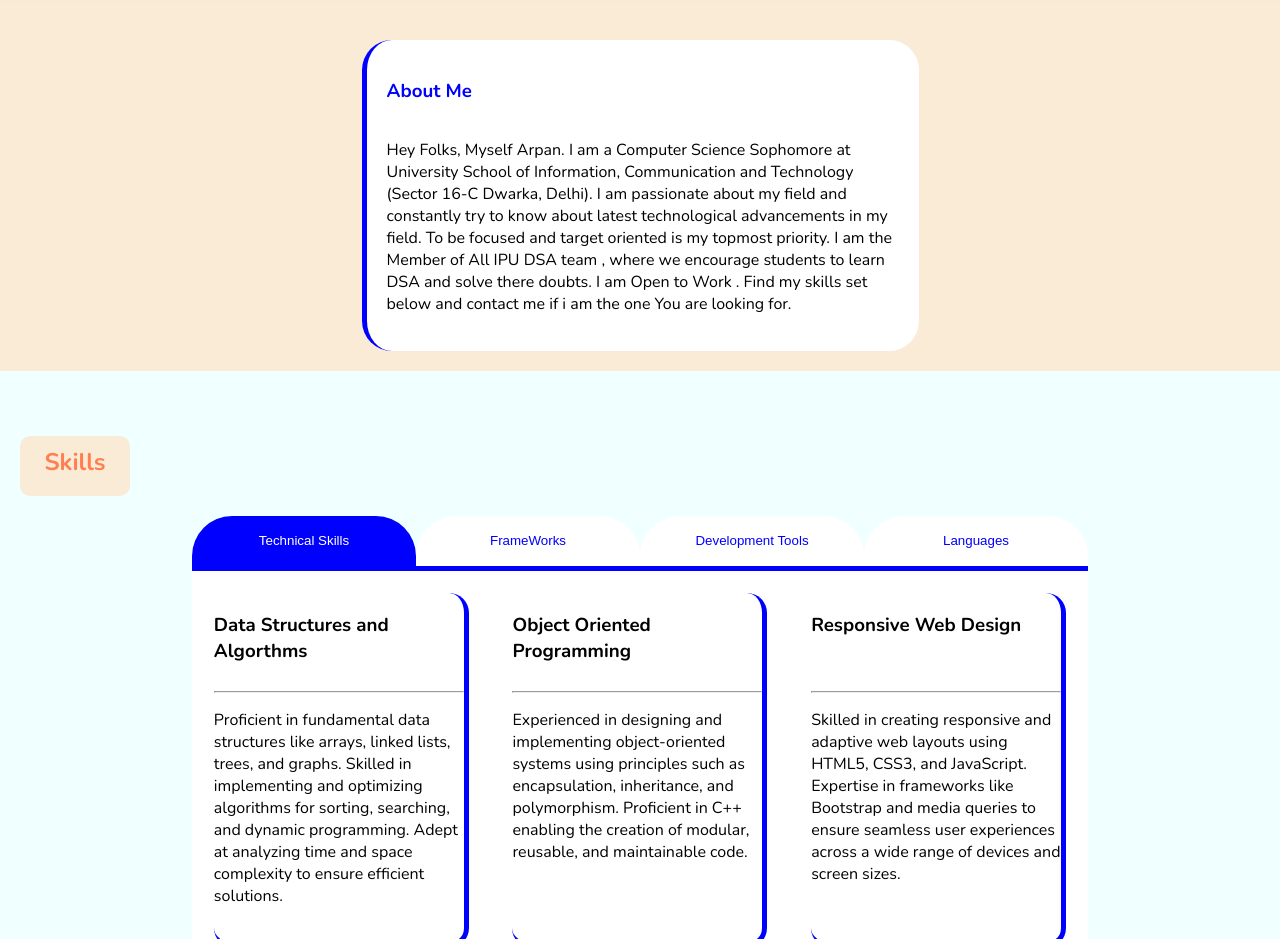
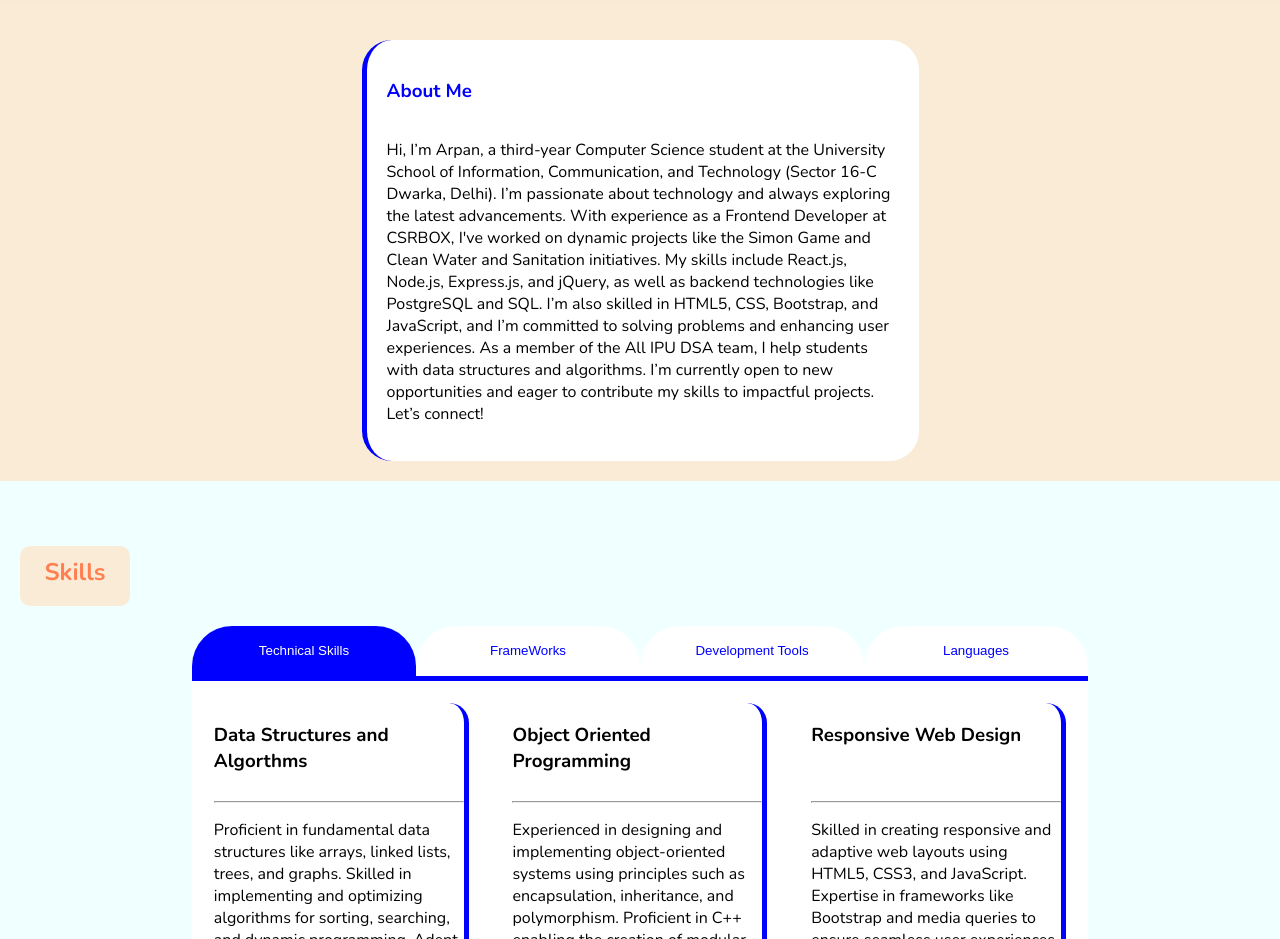
Before and after one commit to arpan2233/Arpan-Portfolio, a React (Vite) app: page / in a window 1280 px wide. Shown: the part 780-1719 px from the top of the page. Built offline with nearby package versions, Linux system fonts and the light colour scheme.

Commit message:
Update About.jsx

```diff
--- a/src/components/About.jsx
+++ b/src/components/About.jsx
@@ -3,7 +3,7 @@ function About(){
     return <seciton id="about-section">
         <div className="about">
             <div className="about-heading"><h3>About Me</h3></div>
-            <div className="about-content"><p>Hey Folks, Myself Arpan. I am a Computer Science Sophomore at University School of Information, Communication and Technology (Sector 16-C Dwarka, Delhi). I am passionate about my field and constantly try to know about latest technological advancements in my field. To be focused and target oriented is my topmost priority. I am the Member of All IPU DSA team , where we encourage students to learn DSA and solve there doubts. I am Open to Work . Find my skills set below and contact me if i am the one You are looking for.</p></div>
+            <div className="about-content"><p>Hi, I’m Arpan, a third-year Computer Science student at the University School of Information, Communication, and Technology (Sector 16-C Dwarka, Delhi). I’m passionate about technology and always exploring the latest advancements. With experience as a Frontend Developer at CSRBOX, I've worked on dynamic projects like the Simon Game and Clean Water and Sanitation initiatives. My skills include React.js, Node.js, Express.js, and jQuery, as well as backend technologies like PostgreSQL and SQL. I’m also skilled in HTML5, CSS, Bootstrap, and JavaScript, and I’m committed to solving problems and enhancing user experiences. As a member of the All IPU DSA team, I help students with data structures and algorithms. I’m currently open to new opportunities and eager to contribute my skills to impactful projects. Let’s connect!</p></div>
         </div>
     </seciton>
 }
```
